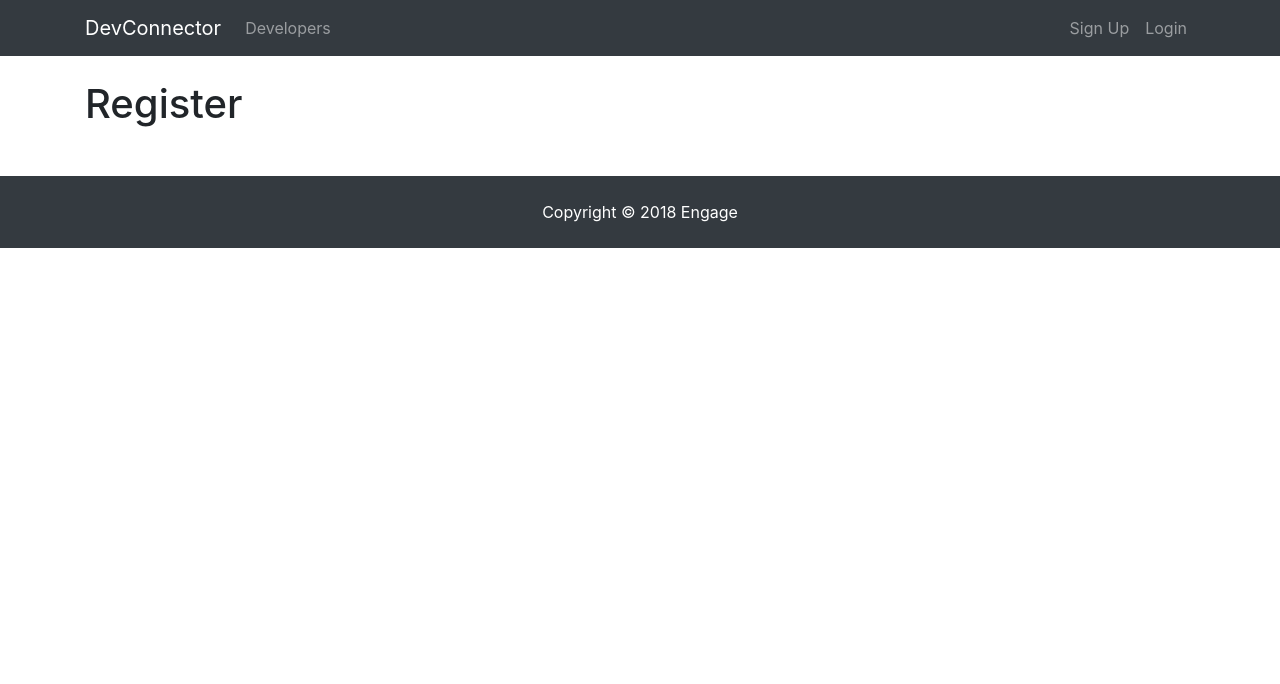
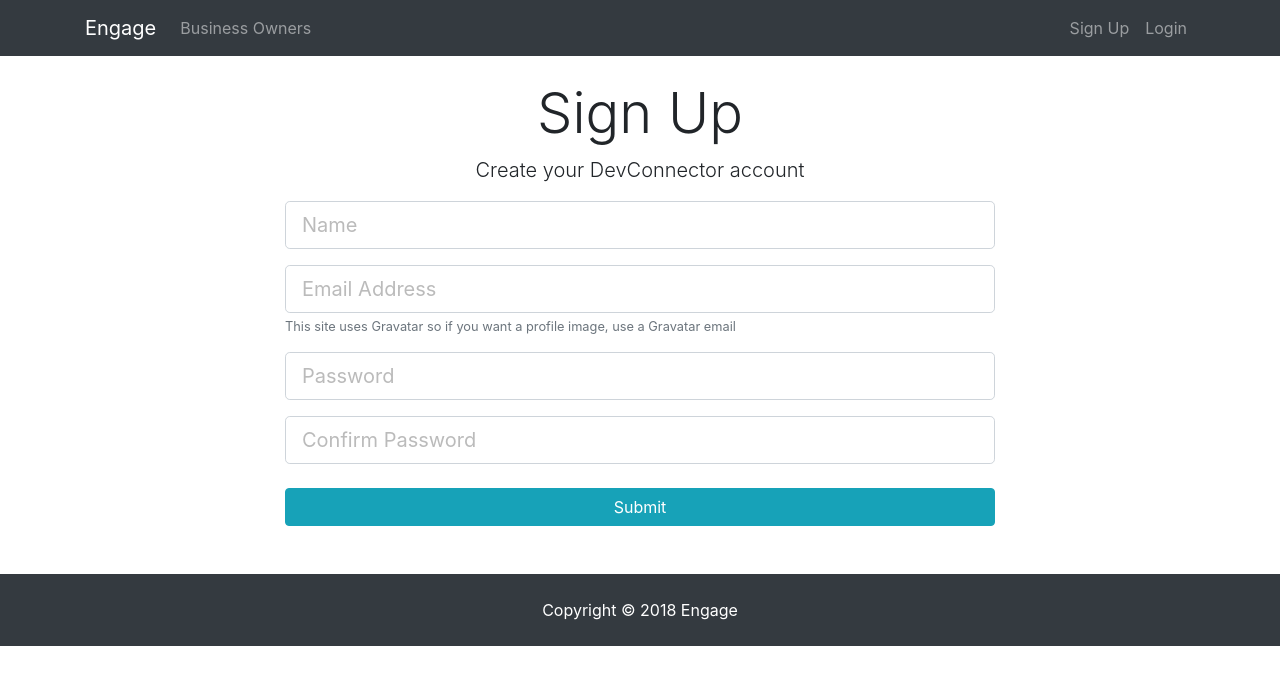
Before and after one commit to Woz-U-Group-Projects/team-ghost-writers, a React (Create React App) app in the folder client/: page /register in a window 1280 px wide. Shown: the top 684 px of the page. Built offline with nearby package versions, Linux system fonts and the light colour scheme.

Commit message:
created register and login form with state & changed the landing page background and content.

```diff
--- a/client/package.json
+++ b/client/package.json
@@ -3,6 +3,7 @@
   "version": "0.1.0",
   "private": true,
   "dependencies": {
+    "axios": "^0.18.0",
     "react": "^16.7.0",
     "react-dom": "^16.7.0",
     "react-router-dom": "^4.3.1",
--- a/client/src/App.css
+++ b/client/src/App.css
@@ -4,7 +4,8 @@
 
 .landing {
   position: relative;
-  background: url("./img/showcase.jpg") no-repeat;
+  background: url("./img/architectural-design-architecture-building-443383.jpg")
+    no-repeat;
   background-size: cover;
   background-position: center;
   height: 100vh;
--- a/client/src/components/auth/Login.js
+++ b/client/src/components/auth/Login.js
@@ -1,12 +1,70 @@
-import React, { Component } from 'react'
+import React, { Component } from "react";
 
 class Login extends Component {
+  constructor() {
+    super();
+    this.state = {
+      email: "",
+      password: "",
+      errors: {}
+    };
+
+    this.onChange = this.onChange.bind(this);
+    this.onSubmit = this.onSubmit.bind(this);
+  }
+
+  onSubmit(e) {
+    e.preventDefault();
+
+    const user = {
+      email: this.state.email,
+      password: this.state.password
+    };
+    console.log(user);
+  }
+
+  onChange(e) {
+    this.setState({ [e.target.name]: e.target.value });
+  }
+
   render() {
     return (
-      <div>
-        <h1>Login</h1>
+      <div className="login">
+        <div className="container">
+          <div className="row">
+            <div className="col-md-8 m-auto">
+              <h1 className="display-4 text-center">Log In</h1>
+              <p className="lead text-center">
+                Sign in to your DevConnector account
+              </p>
+              <form onSubmit={this.onSubmit}>
+                <div className="form-group">
+                  <input
+                    type="email"
+                    className="form-control form-control-lg"
+                    placeholder="Email Address"
+                    name="email"
+                    value={this.state.email}
+                    onChange={this.onChange}
+                  />
+                </div>
+                <div className="form-group">
+                  <input
+                    type="password"
+                    className="form-control form-control-lg"
+                    placeholder="Password"
+                    name="password"
+                    value={this.state.password}
+                    onChange={this.onChange}
+                  />
+                </div>
+                <input type="submit" className="btn btn-info btn-block mt-4" />
+              </form>
+            </div>
+          </div>
+        </div>
       </div>
-    )
+    );
   }
 }
 export default Login;
--- a/client/src/components/auth/Register.js
+++ b/client/src/components/auth/Register.js
@@ -1,10 +1,96 @@
 import React, { Component } from "react";
+import axios from "axios";
 
 class Register extends Component {
+  constructor() {
+    super();
+    this.state = {
+      name: "",
+      email: "",
+      password: "",
+      password2: "",
+      errors: {}
+    };
+    this.onChange = this.onChange.bind(this);
+    this.onSubmit = this.onSubmit.bind(this);
+  }
+
+  onChange(e) {
+    this.setState({ [e.target.name]: e.target.value });
+  }
+  onSubmit(e) {
+    e.preventDefault();
+
+    const newUser = {
+      name: this.state.name,
+      email: this.state.email,
+      password: this.state.password,
+      password2: this.state.password2
+    };
+
+    console.log(newUser);
+  }
+
   render() {
     return (
-      <div>
-        <h1>Register</h1>
+      <div className="register">
+        <div className="container">
+          <div className="row">
+            <div className="col-md-8 m-auto">
+              <h1 className="display-4 text-center">Sign Up</h1>
+              <p className="lead text-center">
+                Create your DevConnector account
+              </p>
+              <form onSubmit={this.onSubmit}>
+                <div className="form-group">
+                  <input
+                    type="text"
+                    className="form-control form-control-lg"
+                    placeholder="Name"
+                    name="name"
+                    value={this.state.name}
+                    onChange={this.onChange}
+                  />
+                </div>
+                <div className="form-group">
+                  <input
+                    type="email"
+                    className="form-control form-control-lg"
+                    placeholder="Email Address"
+                    name="email"
+                    value={this.state.email}
+                    onChange={this.onChange}
+                  />
+                  <small className="form-text text-muted">
+                    This site uses Gravatar so if you want a profile image, use
+                    a Gravatar email
+                  </small>
+                </div>
+                <div className="form-group">
+                  <input
+                    type="password"
+                    className="form-control form-control-lg"
+                    placeholder="Password"
+                    name="password"
+                    value={this.state.password}
+                    onChange={this.onChange}
+                  />
+                </div>
+                <div className="form-group">
+                  <input
+                    type="password"
+                    className="form-control form-control-lg"
+                    placeholder="Confirm Password"
+                    name="password2"
+                    value={this.state.password2}
+                    onChange={this.onChange}
+                  />
+                </div>
+                <input type="submit" className="btn btn-info btn-block mt-4" />
+              </form>
+            </div>
+          </div>
+        </div>
       </div>
     );
   }
--- a/client/src/components/layout/Landing.js
+++ b/client/src/components/layout/Landing.js
@@ -8,11 +8,10 @@
           <div className="container">
             <div className="row">
               <div className="col-md-12 text-center">
-                <h1 className="display-3 mb-4">Developer Connector</h1>
+                <h1 className="display-3 mb-4">business owners ENGAGE</h1>
                 <p className="lead">
                   {" "}
-                  Create a developer profile/portfolio, share posts and get help
-                  from other developers
+                  Create a business profile, share posts and engage...
                 </p>
                 <hr />
                 <Link to="/register" className="btn btn-lg btn-info mr-2">
--- a/client/src/components/layout/Navbar.js
+++ b/client/src/components/layout/Navbar.js
@@ -6,7 +6,7 @@
       <nav className="navbar navbar-expand-sm navbar-dark bg-dark mb-4">
         <div className="container">
           <Link className="navbar-brand" to="/">
-            DevConnector
+            Engage
           </Link>
           <button
             className="navbar-toggler"
@@ -22,7 +22,7 @@
               <li className="nav-item">
                 <Link className="nav-link" to="/profiles">
                   {" "}
-                  Developers
+                  Business Owners
                 </Link>
               </li>
             </ul>
```
Also changed, not shown: 1 other file (tests, documents, lock files or other folders).
